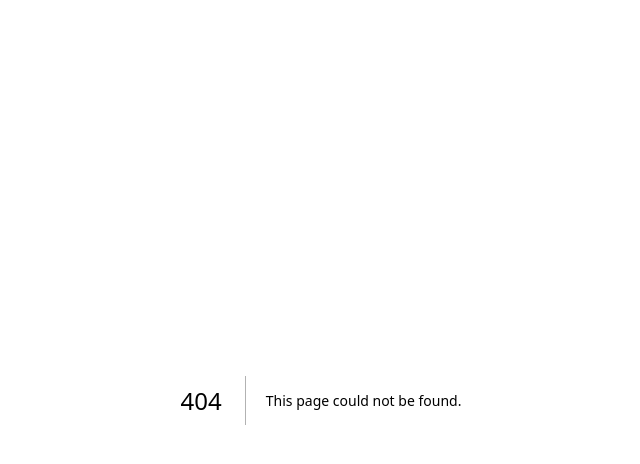
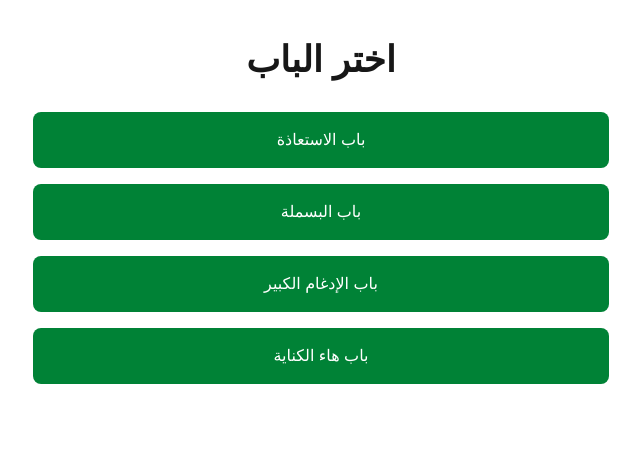
Before and after one commit to Oussama-DevOps/shatibi-agent, a Next.js app: page /chapters in a window 1280 px wide. Before the commit this address had no page. Shown: the top 464 px of the page, without its empty margins (319-959 px from the left). Built offline with nearby package versions, Linux system fonts and the light colour scheme.

Commit message:
Add chapters page

```diff
--- /dev/null
+++ b/src/app/chapters/page.tsx
@@ -0,0 +1,27 @@
+const chapters = [
+  "باب الاستعاذة",
+  "باب البسملة",
+  "باب الإدغام الكبير",
+  "باب هاء الكناية",
+];
+
+export default function ChaptersPage() {
+  return (
+    <main className="min-h-screen p-10">
+      <h1 className="text-4xl font-bold mb-8 text-center">
+        اختر الباب
+      </h1>
+
+      <div className="max-w-xl mx-auto space-y-4">
+        {chapters.map((chapter) => (
+          <button
+            key={chapter}
+            className="w-full bg-green-700 text-white p-4 rounded-lg"
+          >
+            {chapter}
+          </button>
+        ))}
+      </div>
+    </main>
+  );
+}
--- a/src/app/page.tsx
+++ b/src/app/page.tsx
@@ -1,3 +1,5 @@
+import Link from "next/link";
+
 export default function Home() {
   return (
     <main className="min-h-screen bg-green-50 flex flex-col items-center justify-center p-8">
@@ -9,9 +11,13 @@ export default function Home() {
         احفظ الشاطبية بطريقة ذكية باستخدام التكرار والمراجعة المتباعدة.
       </p>
 
-      <button className="bg-green-700 text-white px-6 py-3 rounded-lg">
+      <Link
+        href="/chapters"
+        className="bg-green-700 text-white px-6 py-3 rounded-lg"
+      >
         ابدأ الحفظ
-      </button>
+      </Link>
+
     </main>
   );
 }
```
